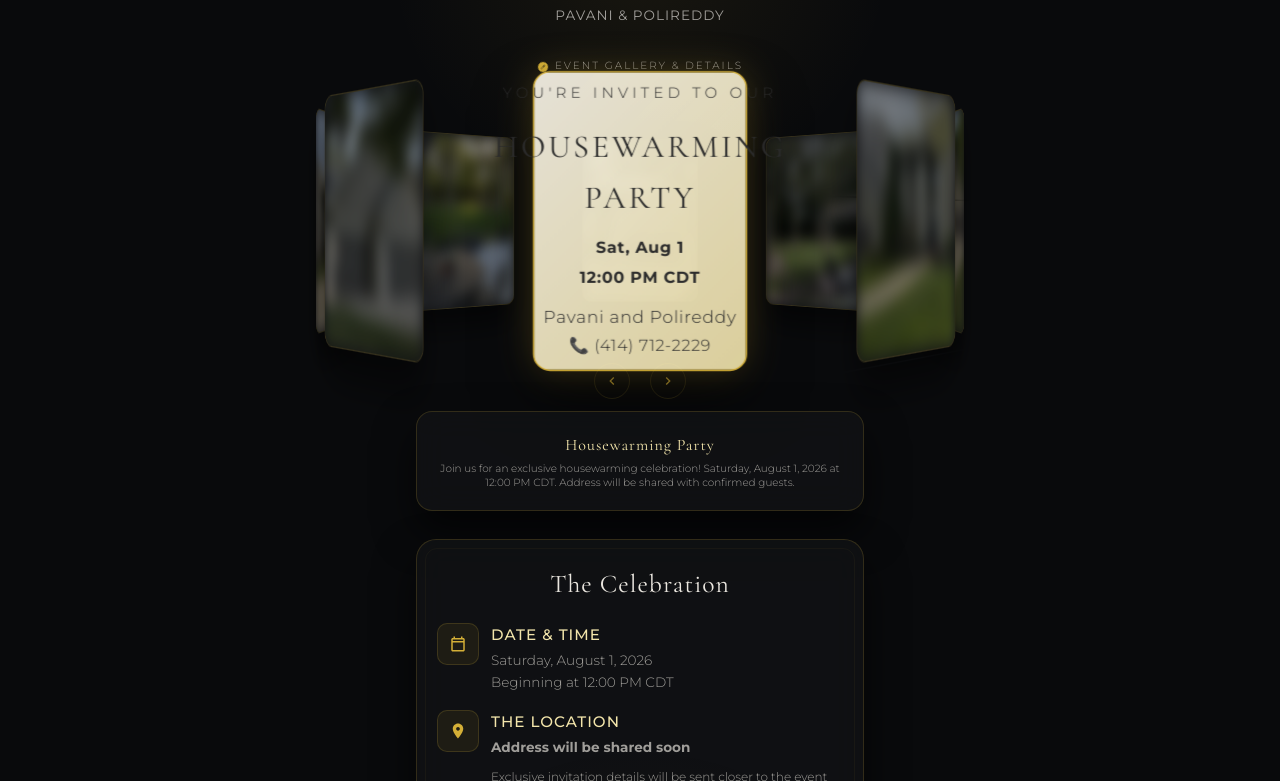
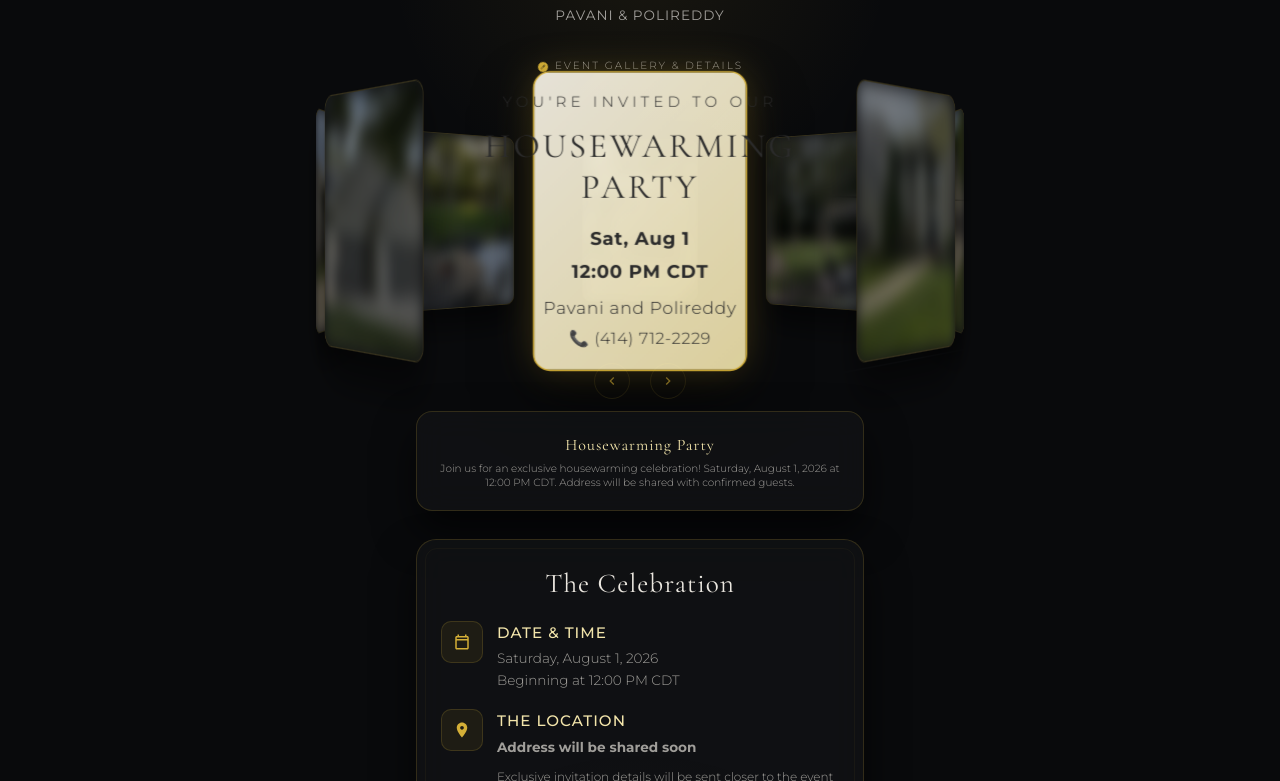
Before and after one commit to sweaytech-cyber/TheWackyRabbit, a plain HTML site: page house1/index.html in a window 1280 px wide. Shown: the part 171-952 px from the top of the page. Drawn offline with nearby package versions, Linux system fonts and the light colour scheme.

Commit message:
Your commit message

```diff
--- a/house1/index.html
+++ b/house1/index.html
@@ -305,24 +305,26 @@
 
     .invitation-content {
       text-align: center;
-      padding: 15px;
+      padding: 20px;
       color: #2c2c2c;
       font-family: 'Cormorant Garamond', serif;
     }
 
     .invitation-content h2 {
-      font-size: 1.4rem;
+      font-size: 1.5rem;
       font-weight: 400;
-      margin-bottom: 8px;
+      margin: 8px 0 12px 0;
       letter-spacing: 2px;
+      line-height: 1.2;
     }
 
     .invitation-content p {
-      font-size: 0.7rem;
-      margin: 3px 0;
+      font-size: 0.8rem;
+      margin: 5px 0;
       font-family: 'Montserrat', sans-serif;
       font-weight: 300;
       letter-spacing: 0.5px;
+      line-height: 1.4;
     }
 
     /* Active Card Highlight */
@@ -333,7 +335,7 @@
 
     .carousel-card.active img {
       transform: scale(1.05);
-      filter: none !important;
+      filter: blur(8px) brightness(0.5) !important;
     }
 
     .carousel-card:not(.active) {
@@ -426,8 +428,8 @@
       background: var(--glass-bg);
       border: 1px solid var(--glass-border);
       border-radius: 20px;
-      padding: 24px 20px;
-      margin-bottom: 28px;
+      padding: 28px 24px;
+      margin-bottom: 32px;
       backdrop-filter: blur(15px);
       -webkit-backdrop-filter: blur(15px);
       box-shadow: var(--glass-shadow);
@@ -444,18 +446,19 @@
     }
 
     .event-section-title {
-      font-size: 1.6rem;
+      font-size: 1.7rem;
       text-align: center;
       color: var(--text-primary);
-      margin-bottom: 18px;
+      margin-bottom: 20px;
       position: relative;
+      line-height: 1.2;
     }
 
     .event-detail-item {
       display: flex;
       align-items: flex-start;
-      gap: 12px;
-      margin-bottom: 16px;
+      gap: 14px;
+      margin-bottom: 18px;
     }
 
     .event-detail-item:last-child {
```
